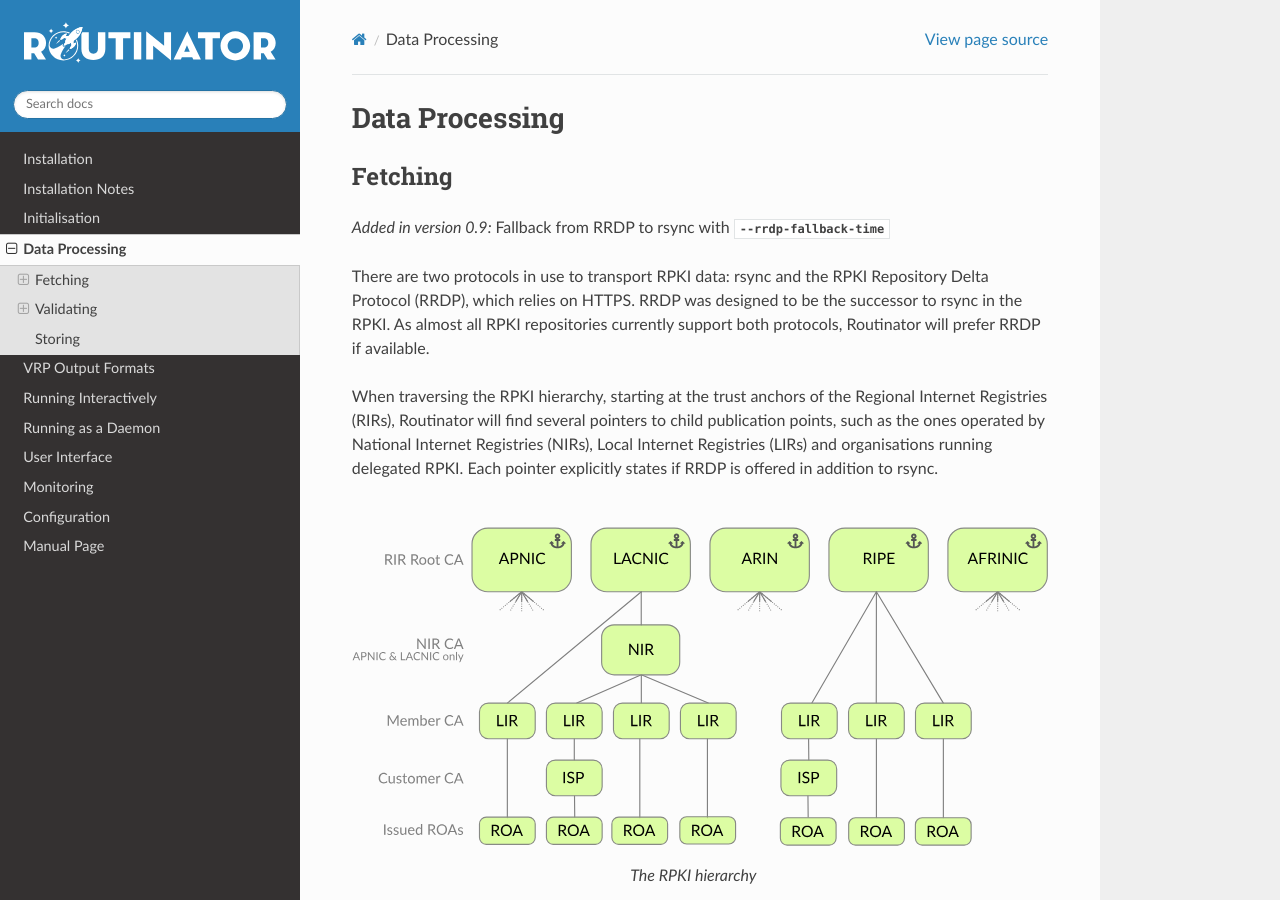
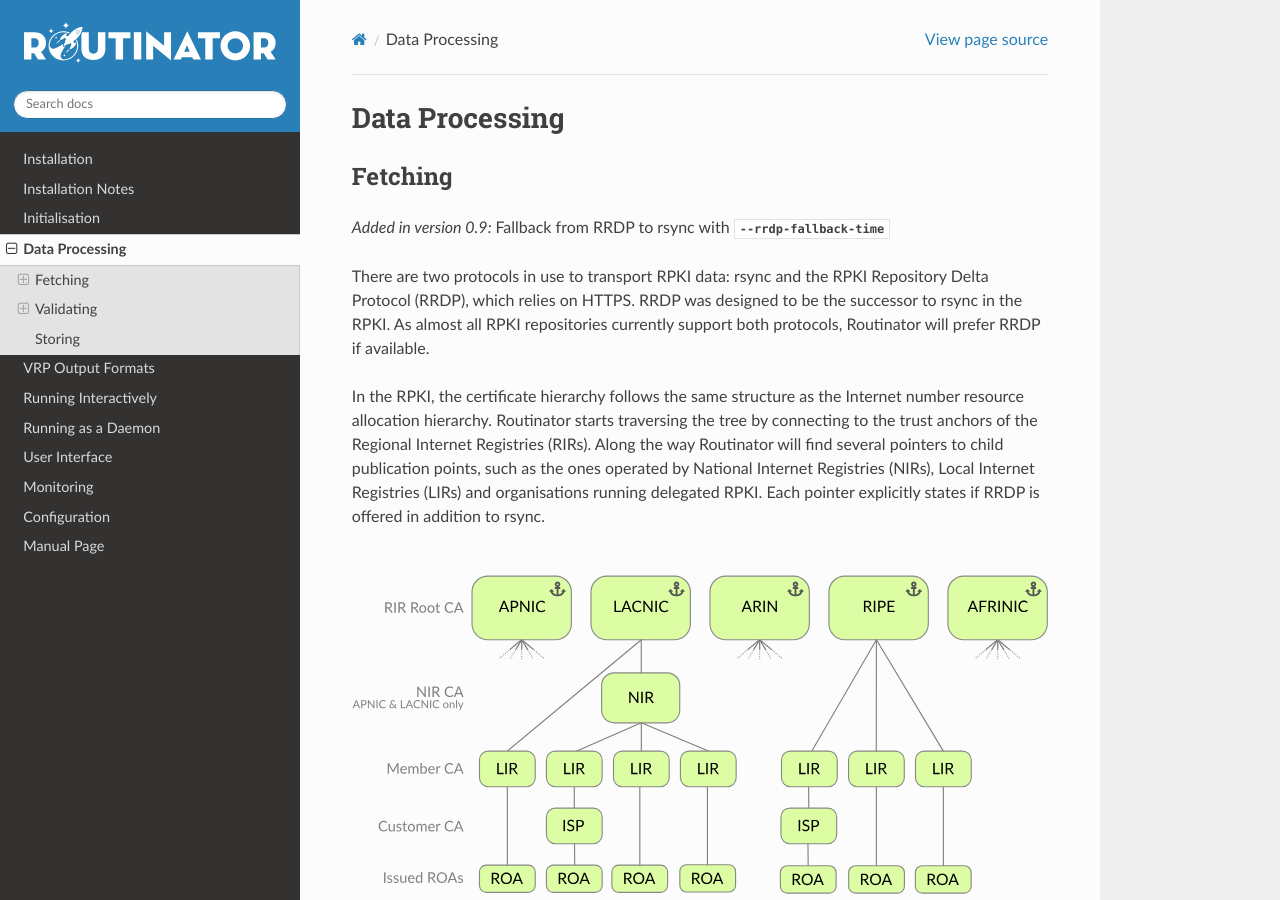
Before and after one commit to NLnetLabs/routinator, a Sphinx documentation site: the page built from source/data-processing.rst, in a window 1280 px wide and 900 px high. Built offline with Sphinx 7.4.7 and the Read the Docs theme 2.0.0, drawn with Linux system fonts in a browser that asks for light colours; the version number could not be read and is left out.

Commit message:
Clarify hierarchy

```diff
--- a/source/data-processing.rst
+++ b/source/data-processing.rst
@@ -14,12 +14,13 @@
 the successor to rsync in the RPKI. As almost all RPKI repositories currently
 support both protocols, Routinator will prefer RRDP if available.
 
-When traversing the RPKI hierarchy, starting at the trust anchors of the
-Regional Internet Registries (RIRs), Routinator will find several pointers to
-child publication points, such as the ones operated by National Internet
-Registries (NIRs), Local Internet Registries (LIRs) and organisations running
-delegated RPKI. Each pointer explicitly states if RRDP is offered in addition to
-rsync.
+In the RPKI, the certificate hierarchy follows the same structure as the
+Internet number resource allocation hierarchy. Routinator starts traversing the
+tree by connecting to the trust anchors of the Regional Internet Registries
+(RIRs). Along the way Routinator will find several pointers to child publication
+points, such as the ones operated by National Internet Registries (NIRs), Local
+Internet Registries (LIRs) and organisations running delegated RPKI. Each
+pointer explicitly states if RRDP is offered in addition to rsync.
 
 .. figure:: img/ca-structure.svg
     :align: center
```
